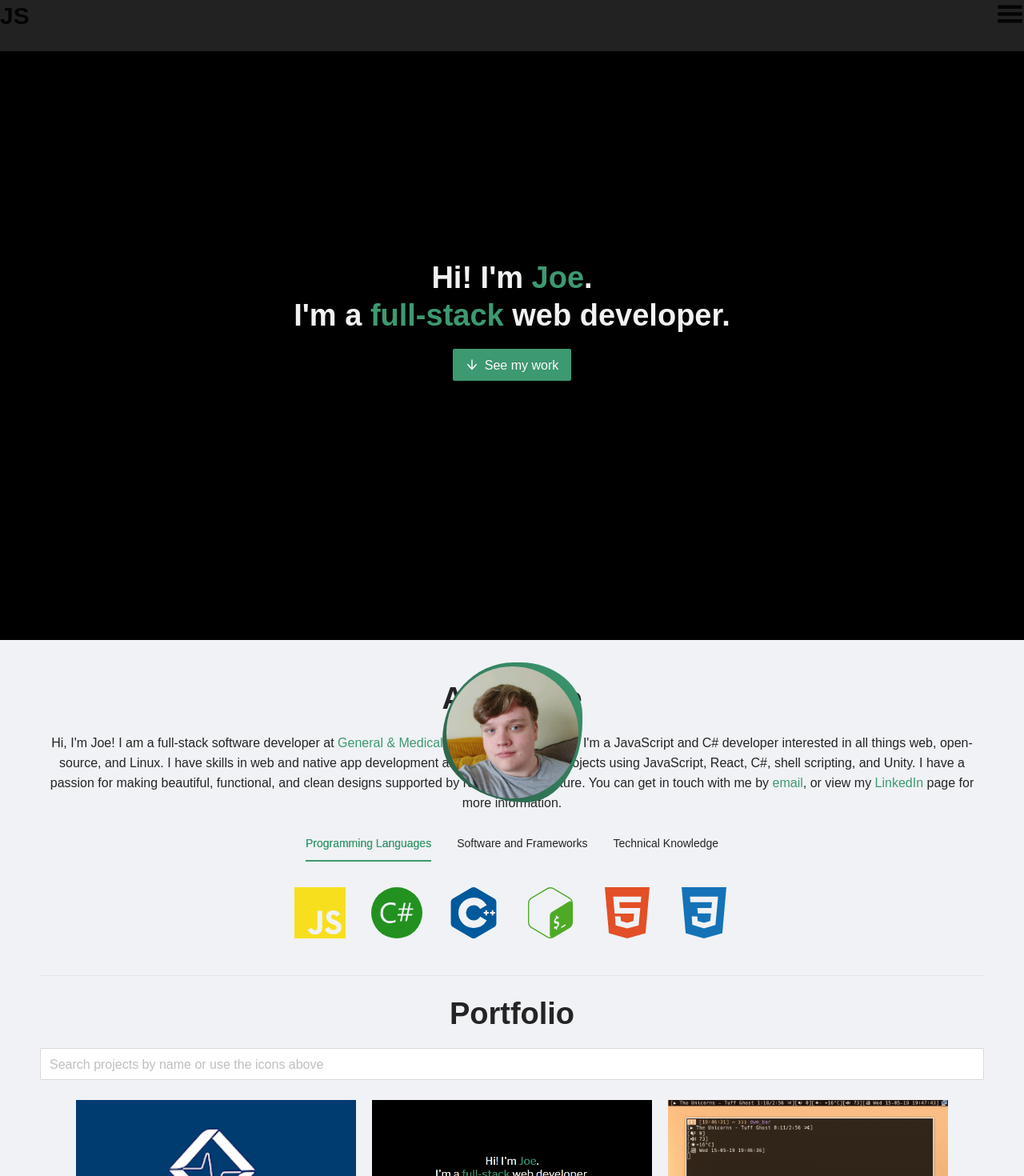
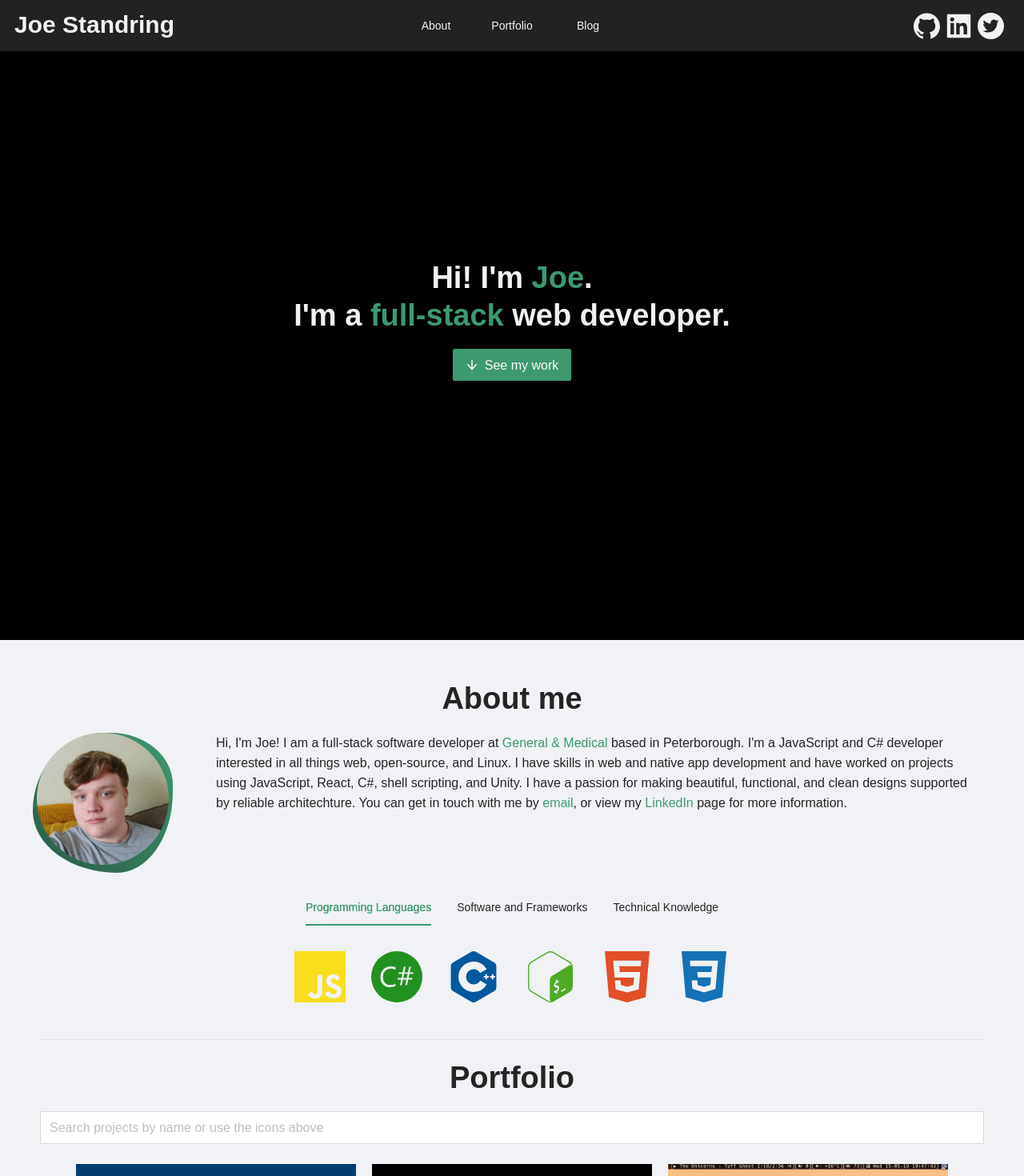
Before and after one commit to joestandring/joestandring.github.io, a React (Create React App) app: page / in a window 1280 px wide. Shown: the top 1470 px of the page at 80% size. Built offline with nearby package versions, Linux system fonts and the light colour scheme; a web font is replaced by a local one.

Commit message:
Mobile view changes

```diff
--- a/package.json
+++ b/package.json
@@ -54,6 +54,7 @@
     "eslint-plugin-react": "^7.23.2",
     "eslint-plugin-react-hooks": "^4.2.0",
     "gh-pages": "^3.2.3",
-    "json-loader": "^0.5.7"
+    "json-loader": "^0.5.7",
+    "less": "^4.1.1"
   }
 }
--- a/src/App.jsx
+++ b/src/App.jsx
@@ -1,4 +1,4 @@
-import React from 'react';
+import React, { useState, useEffect } from 'react';
 import { Layout } from 'antd';
 import { BrowserRouter as Router, Switch, Route } from 'react-router-dom';
 import './App.css';
@@ -11,7 +11,22 @@
 
 const { Header, Content, Footer } = Layout;
 
+const getWindowWidth = () => {
+  const { innerWidth: width } = window;
+  return width;
+};
+
 function App() {
+  const [windowWidth, setWindowWidth] = useState(getWindowWidth());
+
+  useEffect(() => {
+    const handleResize = () => {
+      setWindowWidth(getWindowWidth());
+    };
+    window.addEventListener('resize', handleResize);
+    return () => window.removeEventListener('resize', handleResize);
+  }, []);
+
   return (
     <Router>
       <Layout className="layout">
@@ -29,12 +44,12 @@
           <Route path="/">
             <Cover />
             <Content className="content-style">
-              <PageContents />
+              <PageContents windowWidth={windowWidth} />
             </Content>
           </Route>
         </Switch>
         <Header className="header-style">
-          <Nav />
+          <Nav windowWidth={windowWidth} />
         </Header>
         <Footer>
           <FooterContent />
--- a/src/components/Cover.jsx
+++ b/src/components/Cover.jsx
@@ -14,7 +14,7 @@
 
   return (
     <div className="cover">
-      <Title style={{ color: '#f2f2f2', textAlign: 'center' }}>
+      <Title className="cover-title">
         <div>
           Hi! I&apos;m
           <span className="green"> Joe</span>
--- a/src/components/content/Blog.jsx
+++ b/src/components/content/Blog.jsx
@@ -24,7 +24,7 @@
 
   return (
     <div id="blog">
-      <Title className="page-title">Blog</Title>
+      <Title className="center-text">Blog</Title>
       {projects}
     </div>
   );
--- a/src/components/content/PageContents.jsx
+++ b/src/components/content/PageContents.jsx
@@ -3,8 +3,11 @@
 import Portfolio from './Portfolio';
 import Blog from './Blog';
 
-function PageContents() {
+function PageContents(props) {
   const [tag, setTag] = useState(null);
+
+  // eslint-disable-next-line react/prop-types
+  const { windowWidth } = props;
 
   const callbackFunction = (data) => {
     setTag(data);
@@ -12,7 +15,7 @@
 
   return (
     <>
-      <About parentCallback={callbackFunction} />
+      <About parentCallback={callbackFunction} windowWidth={windowWidth} />
       <Portfolio selectedTag={tag} />
       <Blog />
     </>
--- a/src/components/content/Portfolio.jsx
+++ b/src/components/content/Portfolio.jsx
@@ -51,7 +51,7 @@
           <img src={data.thumb} alt={data.name} />
           <div className="overlay">
             <div className="overlay-text">
-              <h3 style={{ color: 'white' }}>{data.name}</h3>
+              <h3 className="overlay-text-heading">{data.name}</h3>
             </div>
           </div>
         </div>
@@ -59,14 +59,14 @@
     </Link>
   ));
 
-  function ClearTag() {
+  const ClearTag = () => {
     setSelectedTag(null);
-  }
+  };
 
   if (selectedTag != null) {
     return (
       <>
-        <Title className="page-title">Portfolio</Title>
+        <Title className="center-text">Portfolio</Title>
         <Input
           className="search-bar"
           placeholder="Search projects by name or use the icons above"
@@ -89,7 +89,7 @@
   }
   return (
     <div id="portfolio">
-      <Title className="page-title">Portfolio</Title>
+      <Title className="center-text">Portfolio</Title>
       <Input
         className="search-bar"
         placeholder="Search projects by name or use the icons above"
--- a/src/components/content/Post.jsx
+++ b/src/components/content/Post.jsx
@@ -9,9 +9,7 @@
   const [post, setPost] = useState();
   const { route } = useParams();
 
-  function GetPost(postRoute) {
-    return Data.find((p) => p.route === postRoute);
-  }
+  const GetPost = (postRoute) => Data.find((p) => p.route === postRoute);
 
   useEffect(() => {
     setPost(GetPost(route));
@@ -21,8 +19,8 @@
   if (post != null) {
     return (
       <>
-        <Title className="page-title" style={{ paddingTop: '50px' }}>{post.title}</Title>
-        <Title className="page-title" level={3} type="secondary"><i>{post.subtitle}</i></Title>
+        <Title className="center-text top-padding">{post.title}</Title>
+        <Title className="center-text" level={3} type="secondary"><i>{post.subtitle}</i></Title>
         <div className="vert-center">
           <img
             src={`/${post.thumb}`}
--- a/src/components/content/Project.jsx
+++ b/src/components/content/Project.jsx
@@ -15,9 +15,7 @@
   const [project, setProject] = useState();
   const { route } = useParams();
 
-  function GetProject(projectRoute) {
-    return Data.find((p) => p.route === projectRoute);
-  }
+  const GetProject = (projectRoute) => Data.find((p) => p.route === projectRoute);
 
   useEffect(() => {
     setProject(GetProject(route));
@@ -44,8 +42,8 @@
             width="60%"
           />
         </div>
-        <Title className="page-title">{project.name}</Title>
-        <div style={{ textAlign: 'center' }}>
+        <Title className="center-text">{project.name}</Title>
+        <div className="center-text">
           <Text>
             {project.start}
             {' '}
@@ -54,20 +52,20 @@
             {project.end}
           </Text>
         </div>
-        <div style={{ textAlign: 'center' }}>
+        <div className="center-text">
           <Text>{project.org}</Text>
         </div>
-        <div style={{ textAlign: 'center' }}>
+        <div className="center-text">
           <a href={project.link}>
             Link
           </a>
         </div>
         <Divider />
-        <div style={{ textAlign: 'center' }}>
+        <div className="center-text">
           {projectTags}
         </div>
         <Divider />
-        <div style={{ textAlign: 'center' }}>
+        <div className="center-text">
           <Text>{project.desc}</Text>
         </div>
       </>
--- a/src/style/theme.less
+++ b/src/style/theme.less
@@ -91,7 +91,7 @@
 
 .vert-center {
   justify-content: center;
-  align-items: center;
+  //align-items: center;
   display: flex;
 }
 
@@ -220,6 +220,10 @@
   opacity: 1;
 }
 
+.overlay-text-heading {
+  color: @off-white;
+}
+
 .search-bar {
   margin-bottom: 15px;
 }
@@ -233,3 +237,28 @@
   width: 100%;
   text-align: center;
 }
+
+.cover-title {
+  color: @off-white !important;
+  text-align: center;
+}
+
+.nav-logo {
+  color: @off-white !important;
+  margin-top: 10.5px !important;
+  margin-left: 18px !important;
+}
+
+.top-padding {
+  padding-top: 50px;
+}
+
+.hamburger {
+  color: @off-white;
+  margin-right: 35px;
+  margin-top: 14px;
+}
+
+.avi-mobile {
+  margin-bottom: 200px;
+}
```
Also changed, not shown: src/style/theme.css, 1 other file (tests, documents, lock files or other folders).
